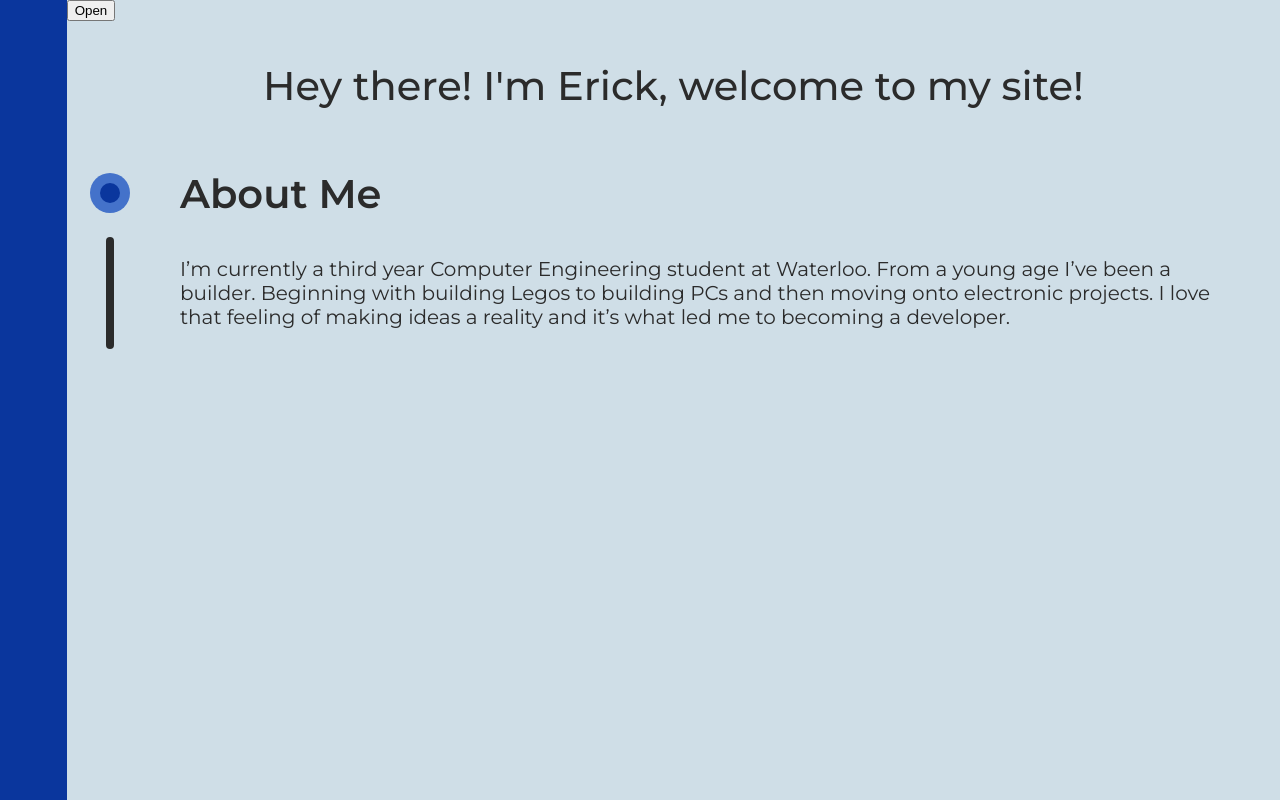
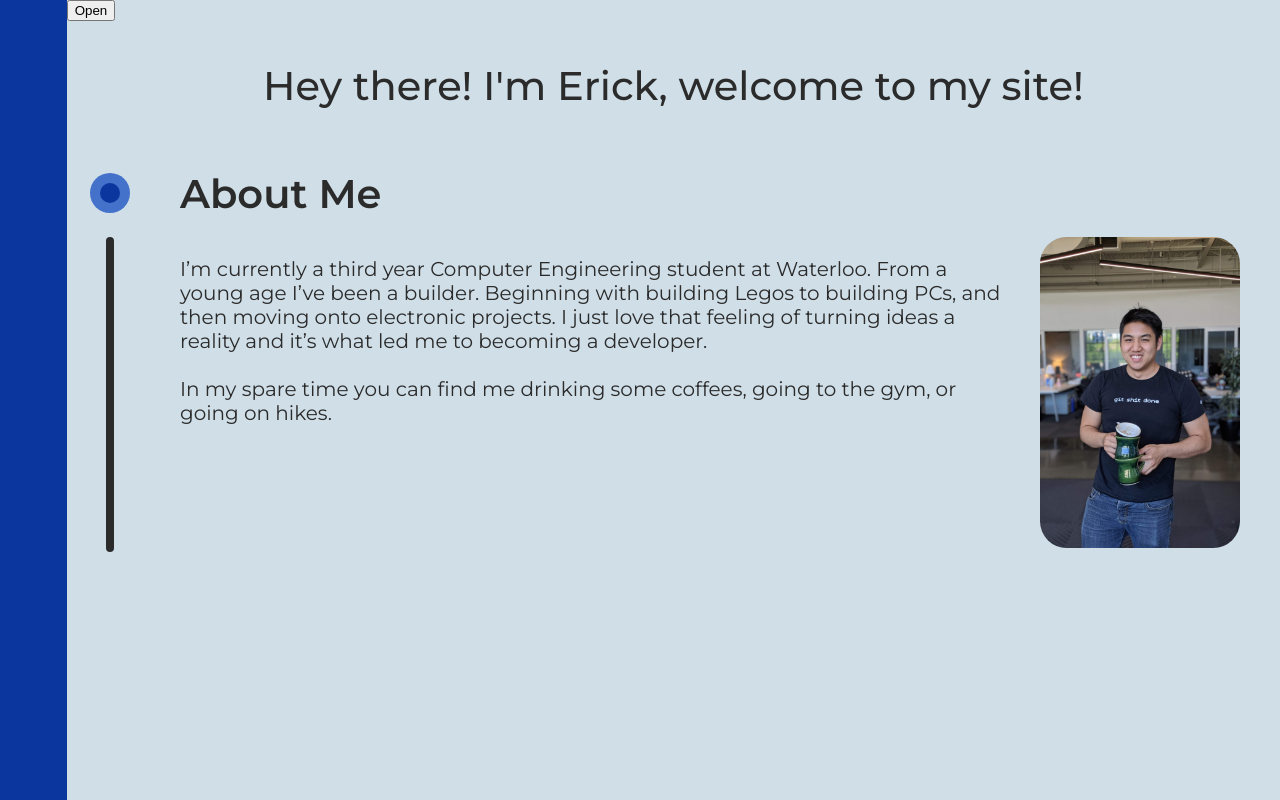
Before and after one commit to ericklikan/erickleon.com, a React (Create React App) app: page / in a window 1280 px wide. Built offline with nearby package versions, Linux system fonts and the light colour scheme.

Commit message:
About Image

```diff
--- a/src/components/Point.tsx
+++ b/src/components/Point.tsx
@@ -17,11 +17,11 @@ const InnerCircle = styled.div`
 	transition: height ${ANIMATION.POINT}, width ${ANIMATION.POINT};
 `
 
-interface IPoint {
+interface IProperties {
 	hover: boolean
 }
 
-const Point = (props: IPoint) => {
+const Point = (props: IProperties) => {
 	const size = props.hover ? DIMENSIONS.INNER_POINT_SIZE_HOVERED : DIMENSIONS.INNER_POINT_SIZE
 	return (
 		<OuterCircle>
--- a/src/components/Section.tsx
+++ b/src/components/Section.tsx
@@ -13,7 +13,6 @@ export const Container = styled.div`
 const ContentContainer = styled.div`
 	margin: 0;
 	padding: 0 30pt 0 20pt;
-	display: flex;
 `
 const LineContainer = styled.div`
 	width: ${DIMENSIONS.SECTION_SIDE_LENGTH};
@@ -27,11 +26,12 @@ const Line = styled.div`
 	background-color: ${COLORS.SIDE_LINE_COLOR};
 	border-radius: 3pt;
 `
-interface IProps {
+
+interface IProperties {
 	title: string
 }
 
-const Section: React.FC<IProps> = props => (
+const Section: React.FC<IProperties> = props => (
 	<div>
 		<SectionTitle title={props.title} />
 		<Container>
--- a/src/sections/About.tsx
+++ b/src/sections/About.tsx
@@ -1,17 +1,52 @@
 import * as React from 'react'
+import styled from 'styled-components'
 import Section from 'components/Section'
 import { TextContent } from 'components/Styled'
+import about from 'static/about.jpg'
+
+const AboutImage = styled.img`
+	width: 150pt;
+	height: auto;
+	border-radius: 20pt;
+	transition: 0.5s;
+`
+const TextContainer = styled.div`
+	padding-right: 20pt;
+	flex: auto;
+`
+const ImageContainer = styled.div`
+	float: right;
+	width: 150pt;
+	${AboutImage}:hover {
+		box-shadow: 5pt 5pt 10pt grey;
+		transform: translate(-1pt, -1pt);
+	}
+`
+const FlexContainer = styled.div`
+	display: flex;
+`
 
 class About extends React.Component<any> {
 	public render() {
 		return (
 			<Section title="About Me">
-				<TextContent>
-					I’m currently a third year Computer Engineering student at Waterloo. From a
-					young age I’ve been a builder. Beginning with building Legos to building PCs and
-					then moving onto electronic projects. I love that feeling of making ideas a
-					reality and it’s what led me to becoming a developer.
-				</TextContent>
+				<FlexContainer>
+					<TextContainer>
+						<TextContent>
+							I’m currently a third year Computer Engineering student at Waterloo.
+							From a young age I’ve been a builder. Beginning with building Legos to
+							building PCs, and then moving onto electronic projects. I just love that
+							feeling of turning ideas a reality and it’s what led me to becoming a
+							developer.
+							<br /> <br />
+							In my spare time you can find me drinking some coffees, going to the
+							gym, or going on hikes.
+						</TextContent>
+					</TextContainer>
+					<ImageContainer>
+						<AboutImage src={about} />
+					</ImageContainer>
+				</FlexContainer>
 			</Section>
 		)
 	}
```
Also changed, not shown: src/static/about.jpg (added).
